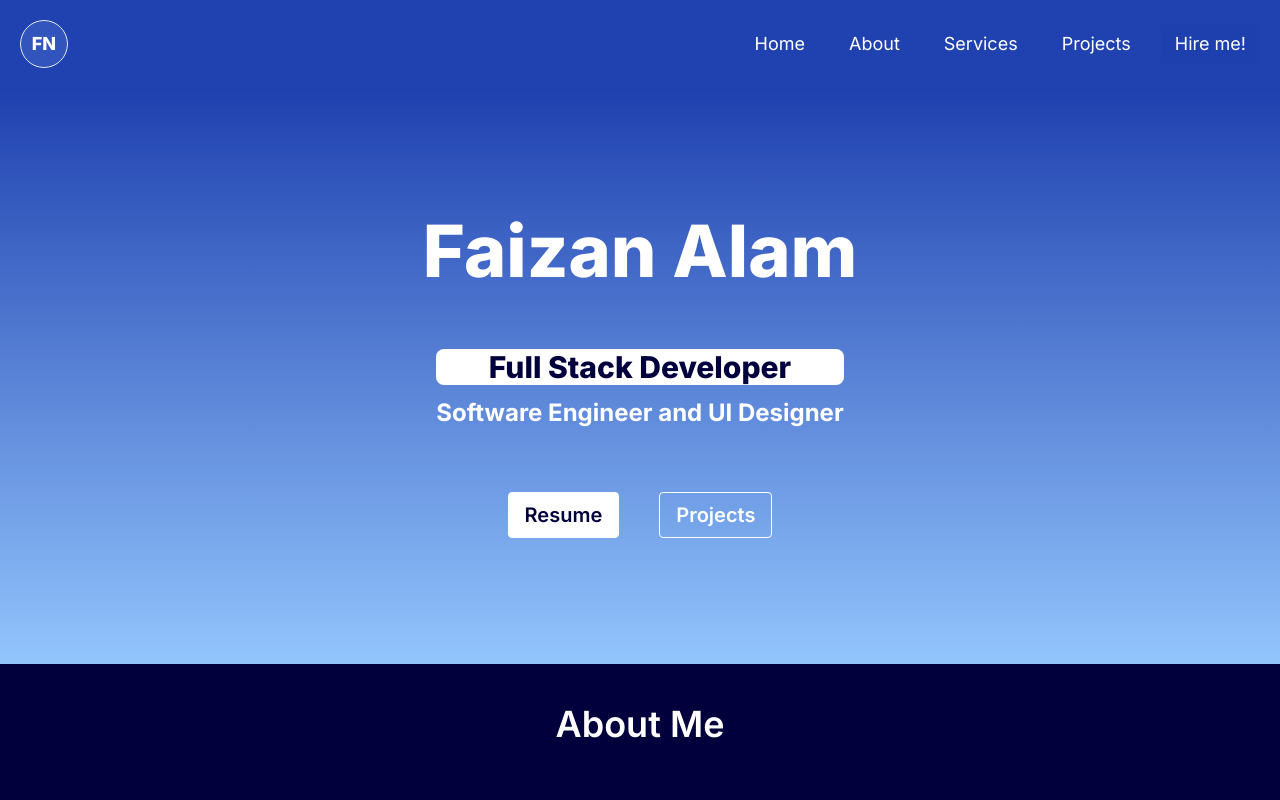
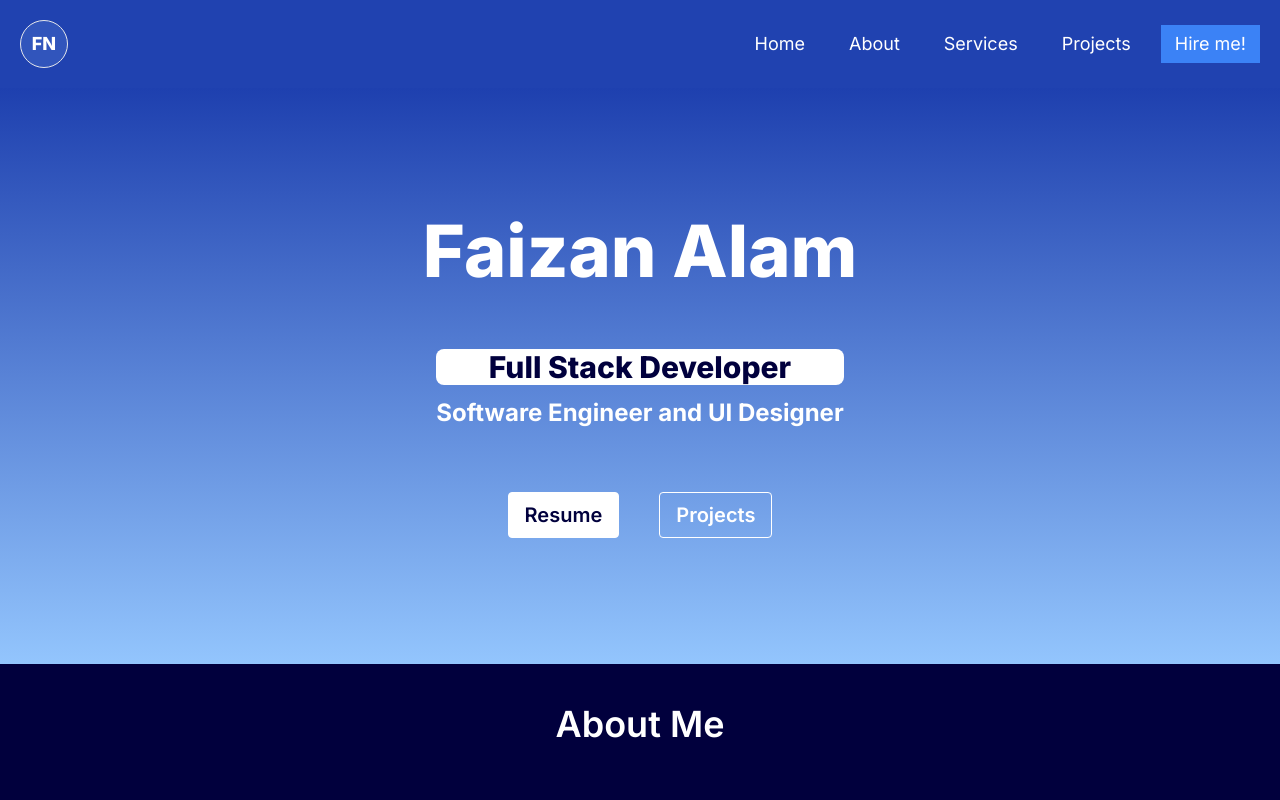
Before and after one commit to faizan619/Faizan_Dev_Portfolio, a Next.js app: page / in a window 1280 px wide. Shown: the top 800 px of the page. Built offline with nearby package versions, Linux system fonts and the light colour scheme.

Commit message:
minor changes

```diff
--- a/src/app/Components/Navbar.js
+++ b/src/app/Components/Navbar.js
@@ -16,7 +16,7 @@ export default function Navbar() {
           <li className="hover:underline border-[#343364]"><a href="#about">About</a></li>
           <li className="hover:underline border-[#343364] "><a href="#service">Services</a></li>
           <li className="hover:underline border-[#343364]"><a href="#project">Projects</a></li>
-          <li className=" bg-blue-800 text-white"><a href="/">Hire me!</a></li>
+          <li className=" bg-blue-500 text-white"><a href="/">Hire me!</a></li>
         </div>
       </ul>
     </nav>
```
